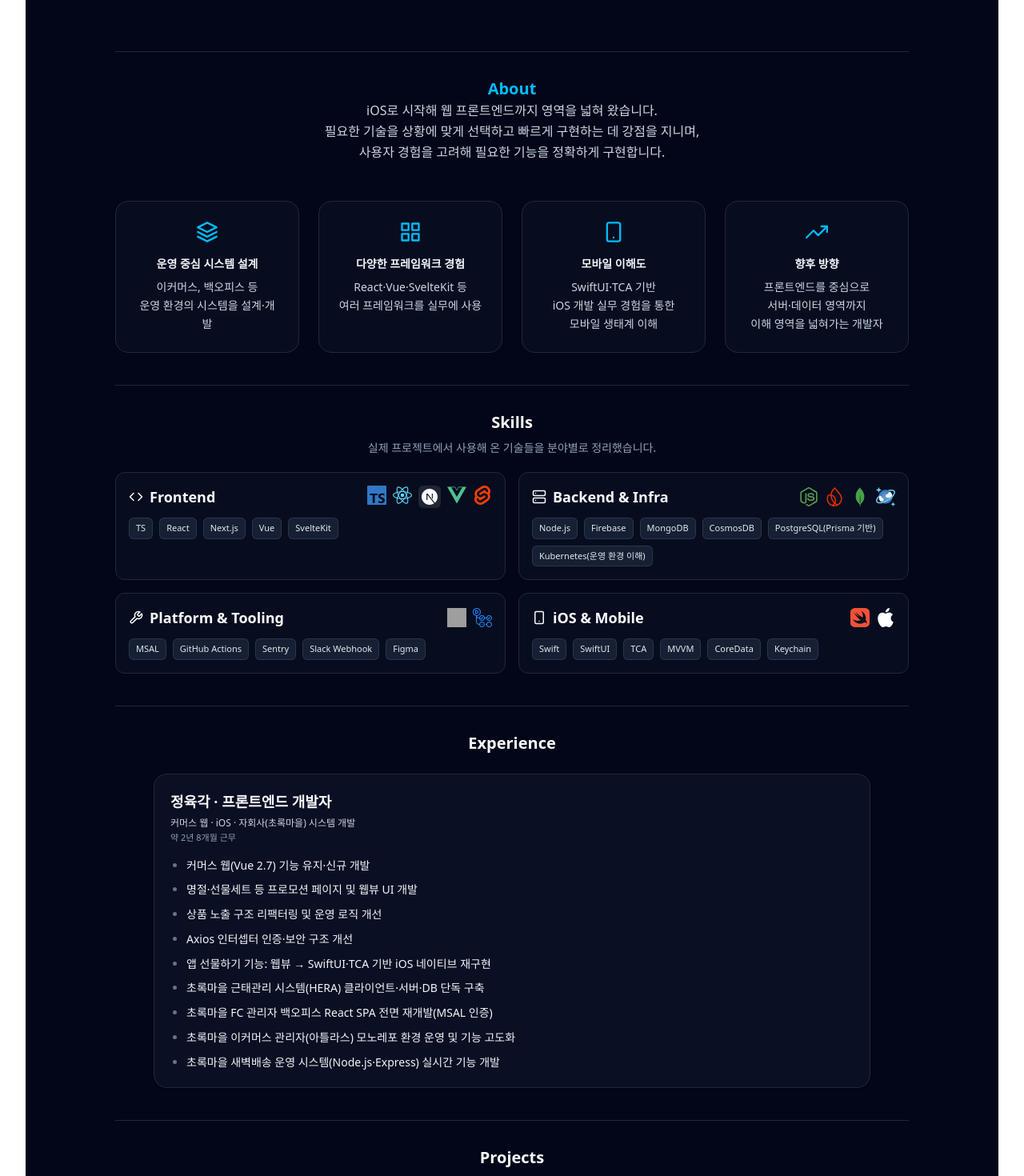
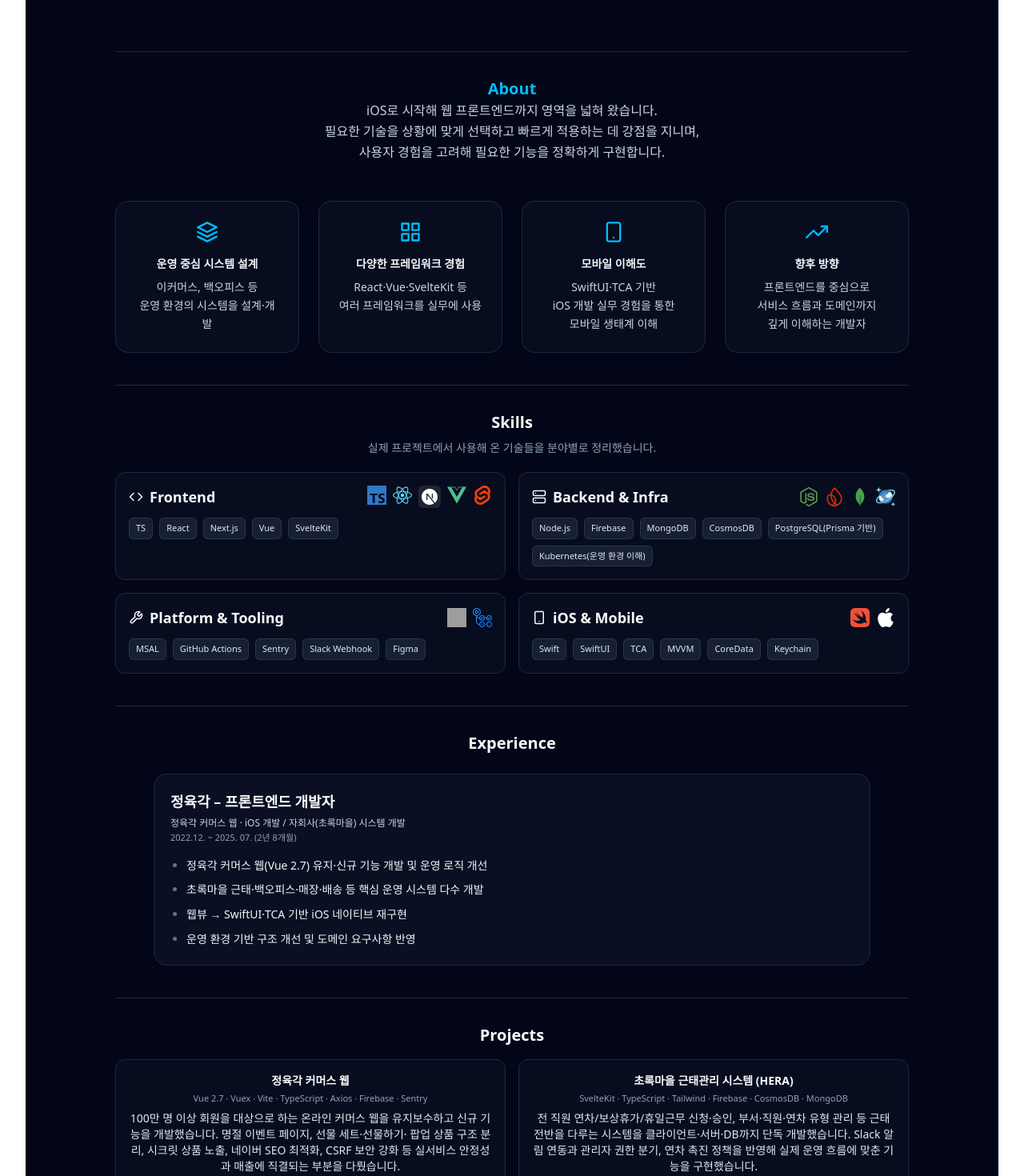
Before and after one commit to horeng2/portfolio, a React (Vite) app: page / in a window 1280 px wide. Shown: the part 300-1770 px from the top of the page at 80% size. Built offline with nearby package versions, Linux system fonts and the light colour scheme; grey boxes are pictures that could not be loaded.

Commit message:
refactor: restructure experience section for better clarity

```diff
--- a/src/components/About.tsx
+++ b/src/components/About.tsx
@@ -7,7 +7,7 @@ const About = () => (
     <p className="text-base text-slate-300 leading-relaxed max-w-3xl mx-auto">
       iOS로 시작해 웹 프론트엔드까지 영역을 넓혀 왔습니다.
       <br />
-      필요한 기술을 상황에 맞게 선택하고 빠르게 구현하는 데 강점을 지니며,
+      필요한 기술을 상황에 맞게 선택하고 빠르게 적용하는 데 강점을 지니며,
       <br />
       사용자 경험을 고려해 필요한 기능을 정확하게 구현합니다.
     </p>
@@ -53,9 +53,9 @@ const About = () => (
         <p className="mt-2 text-sm text-slate-300 leading-relaxed">
           프론트엔드를 중심으로
           <br />
-          서버·데이터 영역까지
+          서비스 흐름과 도메인까지
           <br />
-          이해 영역을 넓혀가는 개발자
+          깊게 이해하는 개발자
         </p>
       </div>
     </div>
--- a/src/components/Experience.tsx
+++ b/src/components/Experience.tsx
@@ -5,26 +5,18 @@ const Experience = () => (
     <div className="mt-6 text-sm text-left">
       <article className="mx-auto max-w-4xl rounded-2xl border border-slate-800 bg-slate-900/60 px-5 py-5 shadow-sm">
         <header>
-          <h3 className="text-base font-semibold text-slate-50 sm:text-lg">정육각 · 프론트엔드 개발자</h3>
-          <p className="mt-1 text-[12px] font-medium text-slate-300">커머스 웹 · iOS · 자회사(초록마을) 시스템 개발</p>
-          <p className="mt-0.5 text-[11px] text-slate-400">약 2년 8개월 근무</p>
+          <h3 className="text-base font-semibold text-slate-50 sm:text-lg">정육각 – 프론트엔드 개발자</h3>
+          <p className="mt-1 text-[12px] font-medium text-slate-300">
+            정육각 커머스 웹 · iOS 개발 / 자회사(초록마을) 시스템 개발
+          </p>
+          <p className="mt-0.5 text-[11px] text-slate-400">2022.12. ~ 2025. 07. (2년 8개월)</p>
         </header>
 
         <ul className="mt-4 list-disc space-y-2 pl-5 text-[13px] leading-relaxed text-slate-100 marker:text-slate-500 sm:text-[14px]">
-          {/* 정육각 웹 */}
-          <li>커머스 웹(Vue 2.7) 기능 유지·신규 개발</li>
-          <li>명절·선물세트 등 프로모션 페이지 및 웹뷰 UI 개발</li>
-          <li>상품 노출 구조 리팩터링 및 운영 로직 개선</li>
-          <li>Axios 인터셉터 인증·보안 구조 개선</li>
-
-          {/* 정육각 iOS */}
-          <li>앱 선물하기 기능: 웹뷰 → SwiftUI·TCA 기반 iOS 네이티브 재구현</li>
-
-          {/* 초록마을 시스템 */}
-          <li>초록마을 근태관리 시스템(HERA) 클라이언트·서버·DB 단독 구축</li>
-          <li>초록마을 FC 관리자 백오피스 React SPA 전면 재개발(MSAL 인증)</li>
-          <li>초록마을 이커머스 관리자(아틀라스) 모노레포 환경 운영 및 기능 고도화</li>
-          <li>초록마을 새벽배송 운영 시스템(Node.js·Express) 실시간 기능 개발</li>
+          <li>정육각 커머스 웹(Vue 2.7) 유지·신규 기능 개발 및 운영 로직 개선</li>
+          <li>초록마을 근태·백오피스·매장·배송 등 핵심 운영 시스템 다수 개발</li>
+          <li>웹뷰 → SwiftUI·TCA 기반 iOS 네이티브 재구현</li>
+          <li>운영 환경 기반 구조 개선 및 도메인 요구사항 반영</li>
         </ul>
       </article>
     </div>
```
